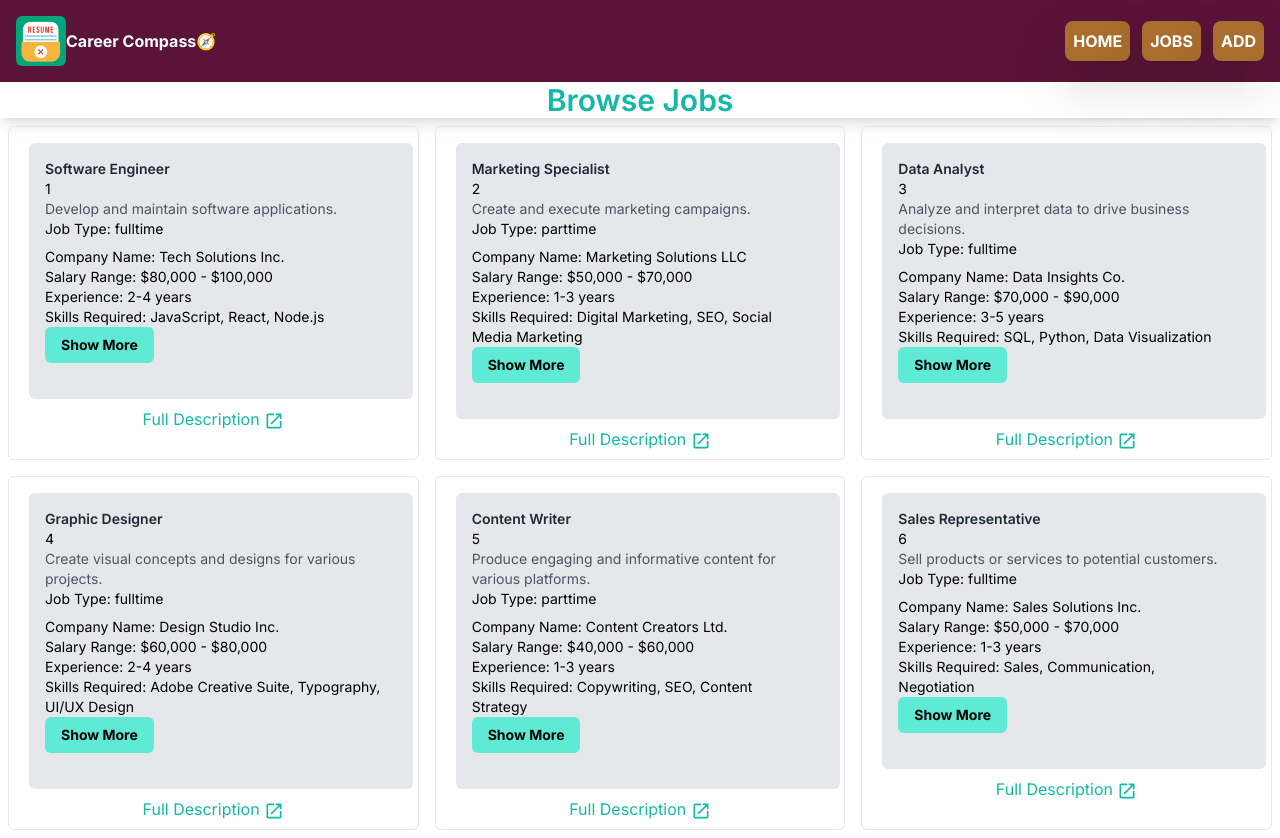
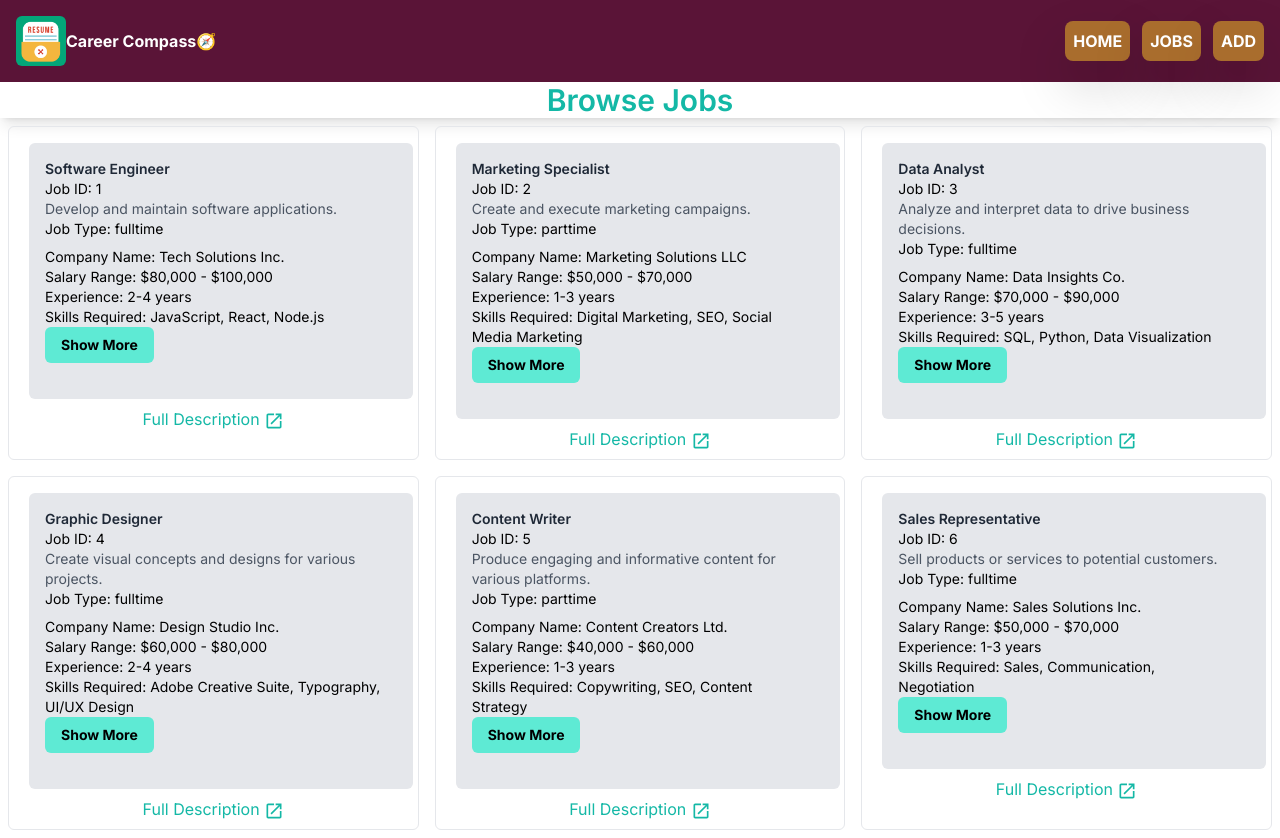
Before and after one commit to anupam1411/job-junction-central, a Next.js app: page /allJobs in a window 1280 px wide. Built offline with nearby package versions, Linux system fonts and the light colour scheme.

Commit message:
minor change

```diff
--- a/components/jobListing.jsx
+++ b/components/jobListing.jsx
@@ -13,7 +13,8 @@ function JobListing({ job }) {
         <Link href={`allJobs/${job.id}`} job={job}>
           <p className="text-gray-800 font-semibold">{job.jobTitle}</p>
         </Link>
-        <p>{job.id}</p> <p className="text-gray-600">{job.description}</p>
+        <p>Job ID: {job.id}</p>{" "}
+        <p className="text-gray-600">{job.description}</p>
         <p className="mr-4">Job Type: {job.jobType}</p>
         <div className="flex flex-wrap mt-2">
           <p>Company Name: {job.companyName}</p>
```
